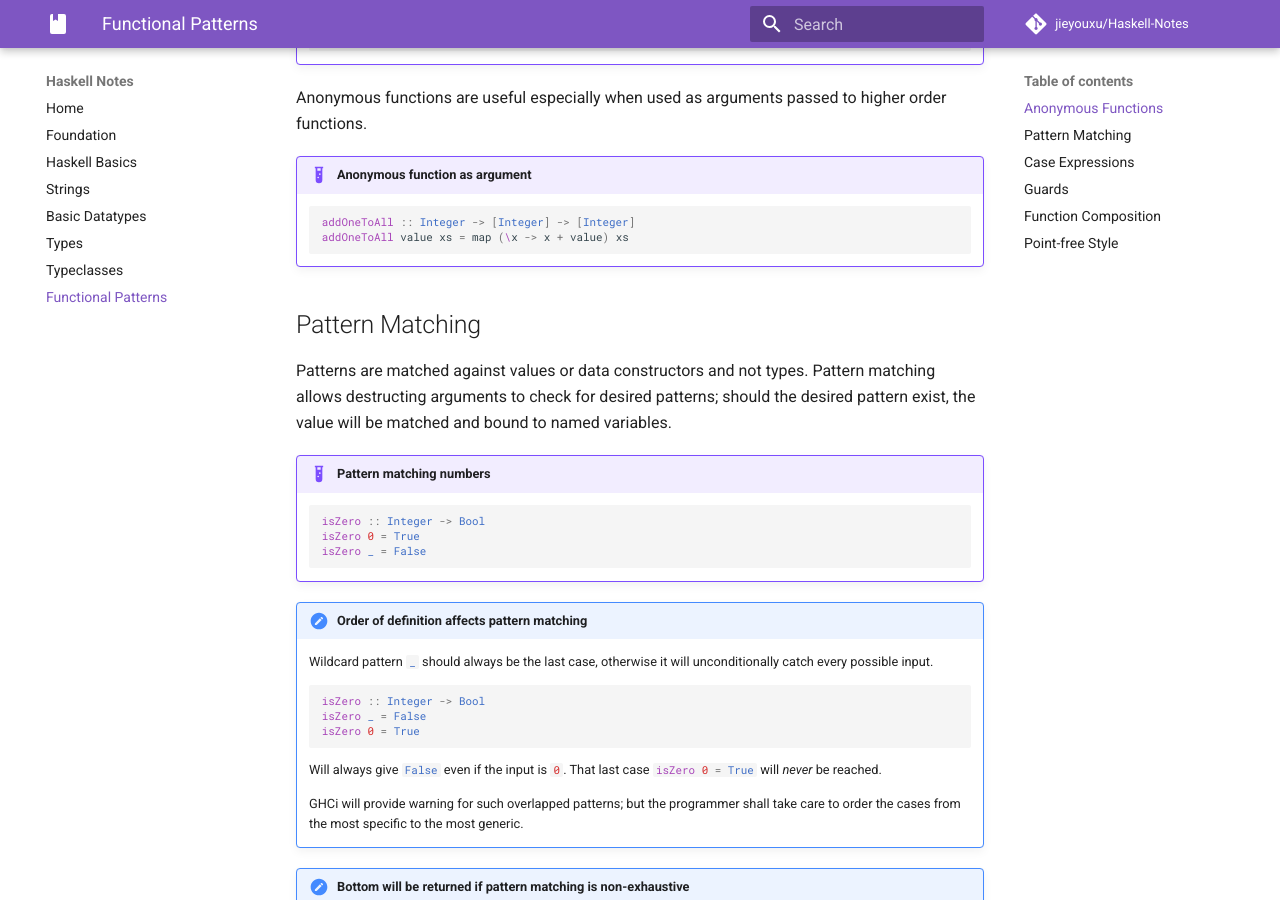
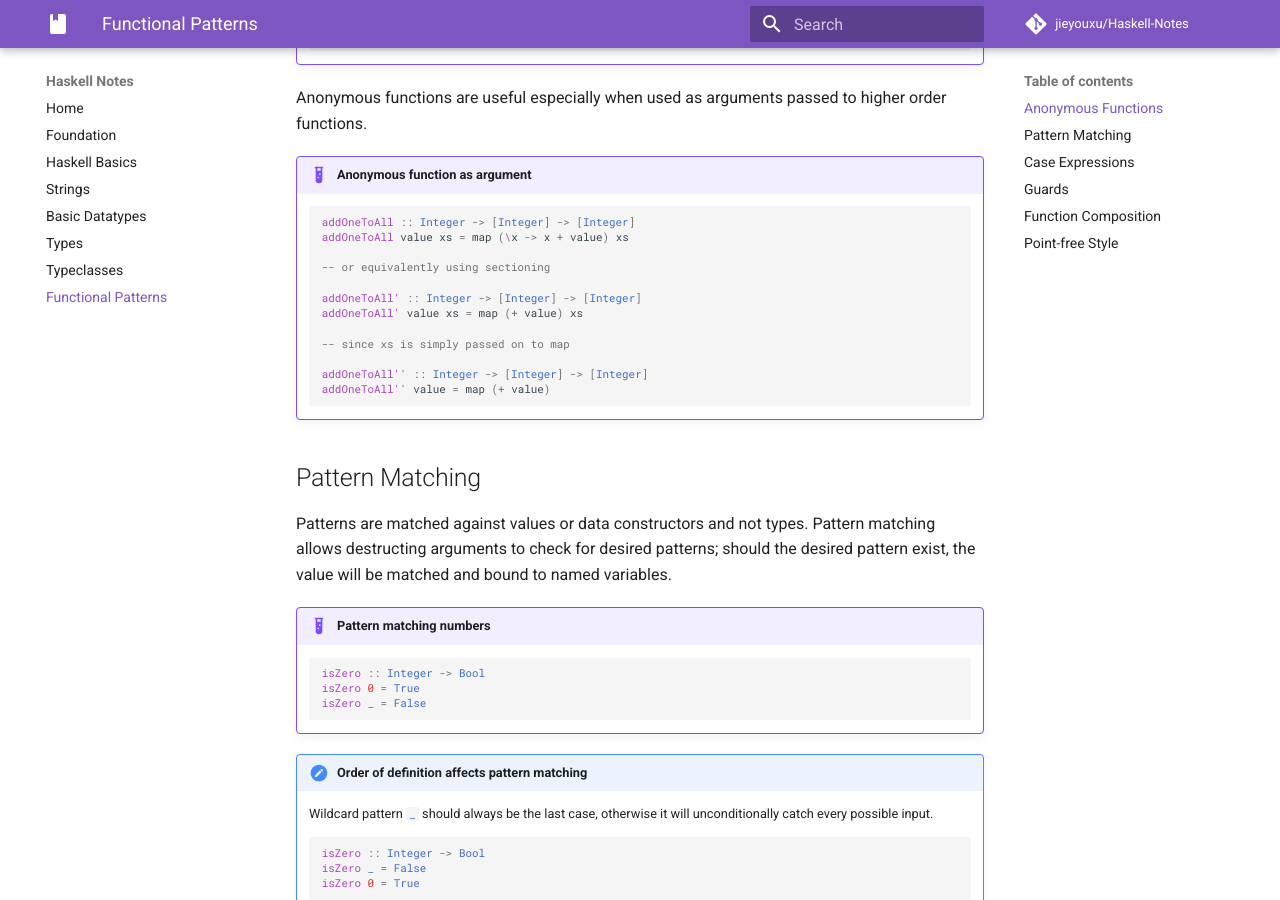
Before and after one commit to jieyouxu/Haskell-Notes, an MkDocs documentation site: the page built from docs/7-functional-patterns/notes.md, in a window 1280 px wide and 900 px high, scrolled down 359 px. Built offline with MkDocs 1.6.1 and Material for MkDocs 9.7.7, drawn with Linux system fonts in a browser that asks for light colours; comment, search, counter and statistics services are not loaded.

Commit message:
Minor cleanup

````diff
--- a/docs/7-functional-patterns/notes.md
+++ b/docs/7-functional-patterns/notes.md
@@ -21,6 +21,16 @@ higher order functions.
     ```haskell
     addOneToAll :: Integer -> [Integer] -> [Integer]
     addOneToAll value xs = map (\x -> x + value) xs
+
+    -- or equivalently using sectioning
+
+    addOneToAll' :: Integer -> [Integer] -> [Integer]
+    addOneToAll' value xs = map (+ value) xs
+
+    -- since xs is simply passed on to map
+
+    addOneToAll'' :: Integer -> [Integer] -> [Integer]
+    addOneToAll'' value = map (+ value)
     ```
 
 ## Pattern Matching
````
Also changed, not shown: 1 other file.
